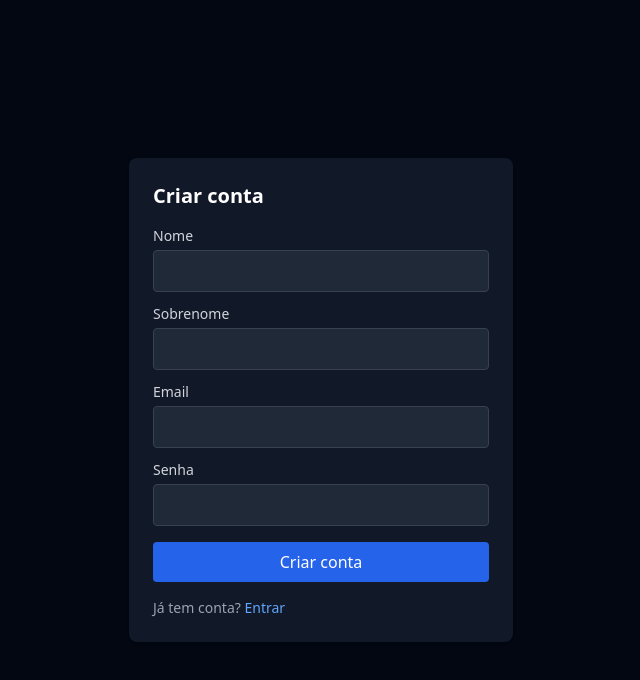
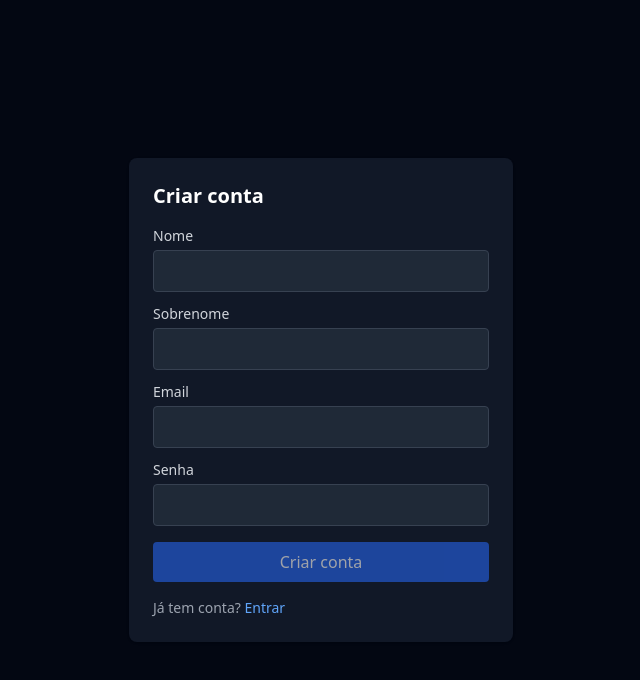
Before and after one commit to Calebbuffleben/on-demand-video-frontend, a Next.js app: page /sign-up in a window 1280 px wide. Shown: the top 680 px of the page, without its empty margins (319-959 px from the left). Built offline with nearby package versions, Linux system fonts and the light colour scheme; no server answers.

Commit message:
custom auth

```diff
--- a/src/pages/sign-up/index.tsx
+++ b/src/pages/sign-up/index.tsx
@@ -1,6 +1,6 @@
 'use client';
 
-import React, { useState } from 'react';
+import React, { useMemo, useState } from 'react';
 import Link from 'next/link';
 import { useAppAuth } from '@/contexts/AppAuthContext';
 
@@ -11,14 +11,39 @@ export default function SignUpPage() {
   const [email, setEmail] = useState('');
   const [password, setPassword] = useState('');
   const [error, setError] = useState<string | null>(null);
+  const [submitted, setSubmitted] = useState(false);
+  const [firstNameTouched, setFirstNameTouched] = useState(false);
+  const [lastNameTouched, setLastNameTouched] = useState(false);
+  const [emailTouched, setEmailTouched] = useState(false);
+  const [passwordTouched, setPasswordTouched] = useState(false);
+
+  const firstNameValid = useMemo(() => firstName.trim().length >= 2, [firstName]);
+  const lastNameValid = useMemo(() => lastName.trim().length >= 2, [lastName]);
+  const emailValid = useMemo(() => /[^\s@]+@[^\s@]+\.[^\s@]+/.test(email.trim()), [email]);
+  const pwLen = useMemo(() => password.length >= 8, [password]);
+  const pwUpper = useMemo(() => /[A-Z]/.test(password), [password]);
+  const pwLower = useMemo(() => /[a-z]/.test(password), [password]);
+  const pwDigit = useMemo(() => /\d/.test(password), [password]);
+  const pwSpecial = useMemo(() => /[^A-Za-z0-9]/.test(password), [password]);
+  const passwordValid = useMemo(() => pwLen && pwUpper && pwLower && pwDigit && pwSpecial, [pwLen, pwUpper, pwLower, pwDigit, pwSpecial]);
+  const formValid = useMemo(() => firstNameValid && lastNameValid && emailValid && passwordValid, [firstNameValid, lastNameValid, emailValid, passwordValid]);
 
   const onSubmit = async (e: React.FormEvent<HTMLFormElement>) => {
     e.preventDefault();
+    setSubmitted(true);
     setError(null);
+    if (!formValid) {
+      setError('Verifique os campos destacados e corrija as pendências.');
+      return;
+    }
     try {
       await register({ firstName, lastName, email, password });
-    } catch {
-      setError('Falha no cadastro');
+    } catch (e: unknown) {
+      const maybeMsg = (e as { response?: { data?: { message?: string | string[] } } })?.response?.data?.message;
+      const msg = Array.isArray(maybeMsg)
+        ? maybeMsg.join('\n')
+        : (typeof maybeMsg === 'string' ? maybeMsg : 'Falha no cadastro');
+      setError(msg);
     }
   };
 
@@ -26,40 +51,64 @@ export default function SignUpPage() {
     <div className="min-h-screen flex items-center justify-center bg-gray-950 p-4">
       <form onSubmit={onSubmit} className="w-full max-w-sm bg-gray-900 p-6 rounded-lg shadow">
         <h1 className="text-xl font-semibold text-white mb-4">Criar conta</h1>
-        {error && <div className="text-red-400 text-sm mb-3">{error}</div>}
+        {error && (
+          <div className="text-red-400 text-sm mb-3 whitespace-pre-line">{error}</div>
+        )}
         <label className="block text-sm text-gray-300 mb-1">Nome</label>
         <input
           value={firstName}
           onChange={(e) => setFirstName(e.target.value)}
+          onBlur={() => setFirstNameTouched(true)}
           className="w-full mb-3 px-3 py-2 rounded bg-gray-800 text-white border border-gray-700"
           required
         />
+        {(firstNameTouched || submitted) && !firstNameValid && (
+          <div className="text-xs text-red-400 mb-2">O nome deve ter pelo menos 2 caracteres.</div>
+        )}
         <label className="block text-sm text-gray-300 mb-1">Sobrenome</label>
         <input
           value={lastName}
           onChange={(e) => setLastName(e.target.value)}
+          onBlur={() => setLastNameTouched(true)}
           className="w-full mb-3 px-3 py-2 rounded bg-gray-800 text-white border border-gray-700"
           required
         />
+        {(lastNameTouched || submitted) && !lastNameValid && (
+          <div className="text-xs text-red-400 mb-2">O sobrenome deve ter pelo menos 2 caracteres.</div>
+        )}
         <label className="block text-sm text-gray-300 mb-1">Email</label>
         <input
           type="email"
           value={email}
           onChange={(e) => setEmail(e.target.value)}
+          onBlur={() => setEmailTouched(true)}
           className="w-full mb-3 px-3 py-2 rounded bg-gray-800 text-white border border-gray-700"
           required
         />
+        {(emailTouched || submitted) && !emailValid && (
+          <div className="text-xs text-red-400 mb-2">Informe um email válido.</div>
+        )}
         <label className="block text-sm text-gray-300 mb-1">Senha</label>
         <input
           type="password"
           value={password}
           onChange={(e) => setPassword(e.target.value)}
+          onBlur={() => setPasswordTouched(true)}
           className="w-full mb-4 px-3 py-2 rounded bg-gray-800 text-white border border-gray-700"
           required
         />
+        {(passwordTouched || submitted) && (
+        <div className="text-xs -mt-3 mb-4 space-y-1">
+          <div className={pwLen ? 'text-green-400' : 'text-gray-400'}>• Pelo menos 8 caracteres</div>
+          <div className={pwUpper ? 'text-green-400' : 'text-gray-400'}>• Pelo menos 1 letra maiúscula</div>
+          <div className={pwLower ? 'text-green-400' : 'text-gray-400'}>• Pelo menos 1 letra minúscula</div>
+          <div className={pwDigit ? 'text-green-400' : 'text-gray-400'}>• Pelo menos 1 número</div>
+          <div className={pwSpecial ? 'text-green-400' : 'text-gray-400'}>• Pelo menos 1 caractere especial</div>
+        </div>
+        )}
         <button
           type="submit"
-          disabled={loading}
+          disabled={loading || !formValid}
           className="w-full py-2 bg-blue-600 hover:bg-blue-500 disabled:opacity-60 text-white rounded"
         >
           {loading ? 'Criando...' : 'Criar conta'}
```
